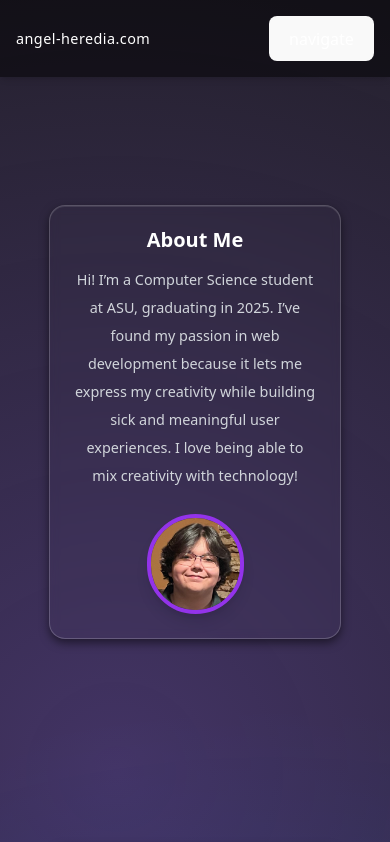
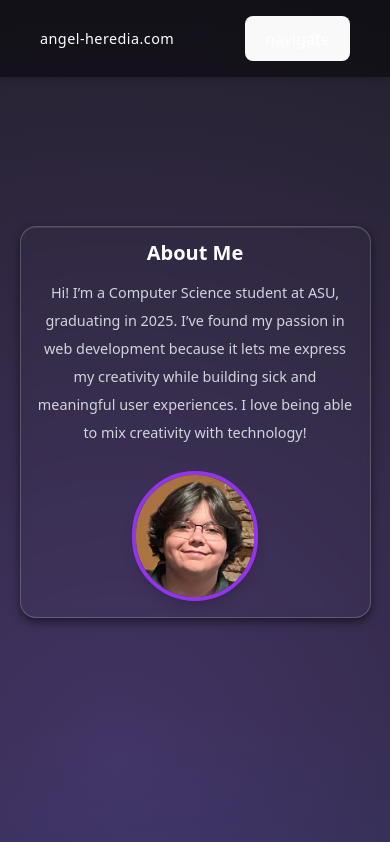
Before and after one commit to angelheredia138/angelheredia138.github.io, a React (Vite) app: page /about in a window 390 px wide. Shown: the top 842 px of the page. Built offline with nearby package versions, Linux system fonts and the light colour scheme.

Commit message:
fixed mobile project page and navbar for desktop

```diff
--- a/src/App.tsx
+++ b/src/App.tsx
@@ -24,7 +24,7 @@ const App: React.FC = () => {
     <div className="font-sans text-gray-300 relative">
       {/* Navbar */}
       <header className="fixed bg-black bg-opacity-50 shadow-md z-50 w-full">
-        <nav className="container px-4 py-4 flex justify-between items-center">
+        <nav className=" px-10 py-4 flex justify-between items-center ml-auto">
           {/* Website Name */}
           <motion.h1
             className="text-lg font-bold tracking-wide text-white flex items-center"
@@ -107,7 +107,7 @@ const App: React.FC = () => {
         <div className="relative">
           <div className="gooey section-blob"></div>
           <div className="glass-container max-w-3xl p-8 text-center mx-auto">
-            <h1 className="text-5xl font-extrabold mb-4 text-white">
+            <h1 className="text-5xl font-bold mb-4 text-white">
               Welcome to My Portfolio
             </h1>
             <p className="text-lg mb-6">
--- a/src/components/About.tsx
+++ b/src/components/About.tsx
@@ -23,7 +23,7 @@ const AboutPage: React.FC = () => {
     <div className="font-sans text-gray-300 relative">
       {/* Navbar */}
       <header className="fixed bg-black bg-opacity-50 shadow-md z-50 w-full">
-        <nav className="container px-4 py-4 flex justify-between items-center">
+        <nav className=" px-10 py-4 flex justify-between items-center ml-auto">
           {/* Website Name */}
           <motion.h1
             className="text-lg font-bold tracking-wide text-white flex items-center"
@@ -106,9 +106,7 @@ const AboutPage: React.FC = () => {
         <div className="relative">
           <div className="gooey section-blob"></div>
           <div className="glass-container max-w-4xl p-8 text-center mx-auto">
-            <h1 className="text-5xl font-extrabold mb-4 text-white">
-              About Me
-            </h1>
+            <h1 className="text-5xl font-bold mb-4 text-white">About Me</h1>
             <p className="text-lg mb-6">
               Hi! I’m a Computer Science student at ASU, graduating in 2025.
               I’ve found my passion in web development because it lets me
--- a/src/components/Contact.tsx
+++ b/src/components/Contact.tsx
@@ -22,7 +22,7 @@ const ContactPage: React.FC = () => {
     <div className="font-sans text-gray-300 relative">
       {/* Navbar */}
       <header className="fixed bg-black bg-opacity-50 shadow-md z-50 w-full">
-        <nav className="container px-4 py-4 flex justify-between items-center">
+        <nav className=" px-10 py-4 flex justify-between items-center ml-auto">
           {/* Website Name */}
           <motion.h1
             className="text-lg font-bold tracking-wide text-white flex items-center"
--- a/src/components/Projects.tsx
+++ b/src/components/Projects.tsx
@@ -26,7 +26,7 @@ const ProjectsPage: React.FC = () => {
     <div className="font-sans text-gray-300 relative">
       {/* Navbar */}
       <header className="fixed bg-black bg-opacity-50 shadow-md z-50 w-full">
-        <nav className="container px-4 py-4 flex justify-between items-center">
+        <nav className=" px-10 py-4 flex justify-between items-center ml-auto">
           {/* Website Name */}
           <motion.h1
             className="text-lg font-bold tracking-wide text-white flex items-center"
--- a/src/components/ScrollToTop.tsx
+++ b/src/components/ScrollToTop.tsx
@@ -2,11 +2,21 @@ import { useEffect } from "react";
 import { useLocation } from "react-router-dom";
 
 const ScrollToTop = () => {
-  const { pathname } = useLocation();
+  const { pathname, hash } = useLocation();
 
   useEffect(() => {
+    if (hash) {
+      // Remove the leading `#` and try to find an element with that ID
+      const element = document.getElementById(hash.replace("#", ""));
+      if (element) {
+        element.scrollIntoView({ behavior: "smooth" });
+        return; // Prevent the scrollTo(0, 0) call
+      }
+    }
+
+    // Default to top if no hash or the element was not found
     window.scrollTo(0, 0);
-  }, [pathname]);
+  }, [pathname, hash]);
 
   return null;
 };
--- a/src/index.css
+++ b/src/index.css
@@ -343,16 +343,15 @@ button:focus-visible {
   /* Project container adjustments */
   .project-container {
     margin-top: 8rem; /* Add 5rem top margin for mobile */
-    display: flex;
     flex-direction: column; /* Stack the items vertically */
     gap: 1.5rem; /* Add spacing between stacked items */
     padding: 1rem; /* Adjust padding for smaller screens */
   }
   /* Glass containers adjustments */
   .glass-container {
-    width: 75%; /* Ensure it doesn't touch the edges */
+    width: 90%; /* Ensure it doesn't touch the edges */
     margin: 0 auto; /* Center the container */
-    padding: 1.5em; /* Reduce padding for mobile */
+    padding: 1em; /* Reduce padding for mobile */
     backdrop-filter: blur(5px); /* Reduce blur intensity for mobile */
     -webkit-backdrop-filter: blur(5px);
   }
```
